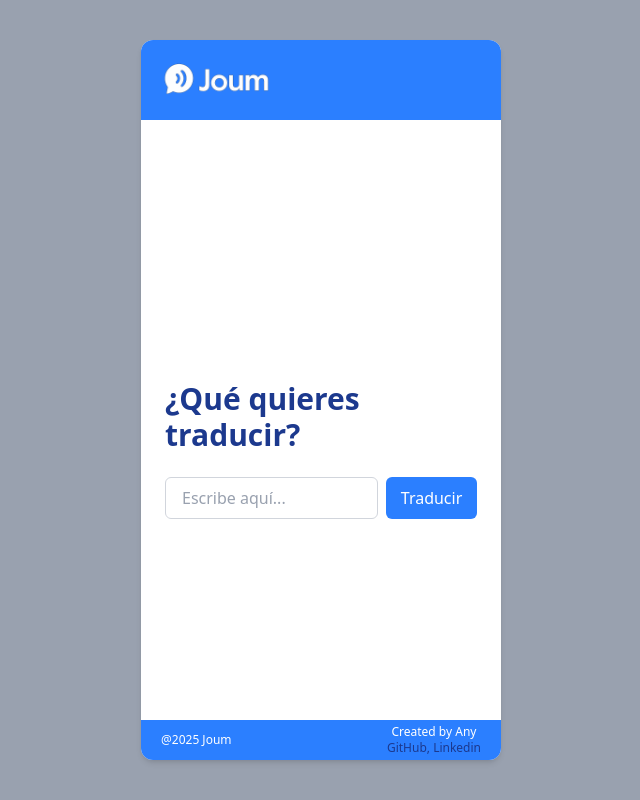
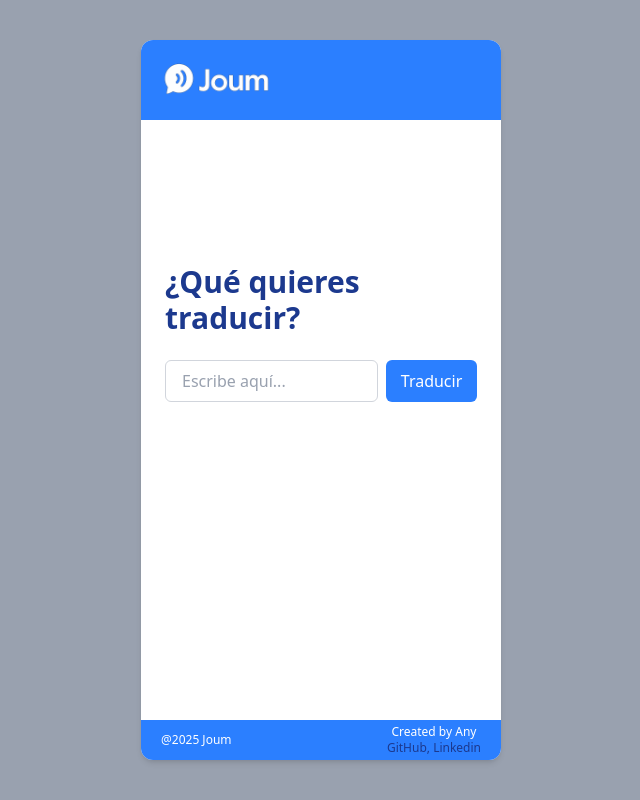
Before and after one commit to cuyssi/joum, a React (Vite) app in the folder frontend/: page / in a window 1280 px wide. Shown: the whole page, without its empty margins (319-959 px from the left). Built offline with nearby package versions, Linux system fonts and the light colour scheme; no server answers.

Commit message:
fix home styles

```diff
--- a/frontend/src/components/translation/TranslationResult.jsx
+++ b/frontend/src/components/translation/TranslationResult.jsx
@@ -21,7 +21,7 @@ export default function TranslationResult() {
 
     return (
         <div className="min-h-[180px] flex flex-col justify-center items-center">
-            <h2 className="mt-15 text-3xl font-semibold text-blue-900 mb-6">¿Qué quieres traducir?</h2>
+            <h2 className="mt-30 text-3xl font-semibold text-blue-900 mb-6">¿Qué quieres traducir?</h2>
             <div className="w-full flex gap-2">
                 <input
                     type="text"
--- a/frontend/src/pages/Home.jsx
+++ b/frontend/src/pages/Home.jsx
@@ -16,7 +16,7 @@ export default function Home() {
         <section className="flex justify-center items-center min-h-[600px]">
             <Form
                 onSubmit={handleSubmit}
-                className="flex justify-center w-full max-w-md p-6 bg-white h-[600px] flex-col"
+                className="flex w-full max-w-md p-6 bg-white h-[600px] flex-col"
             />
         </section>
     );
```
